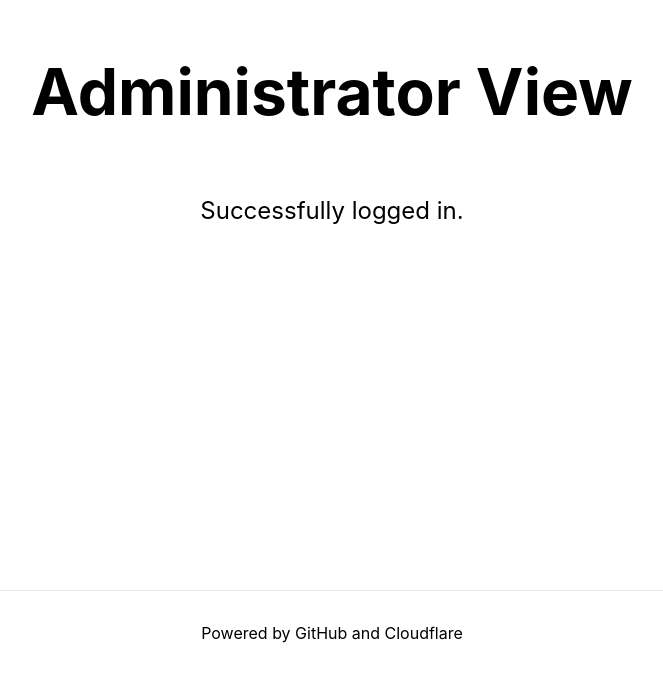
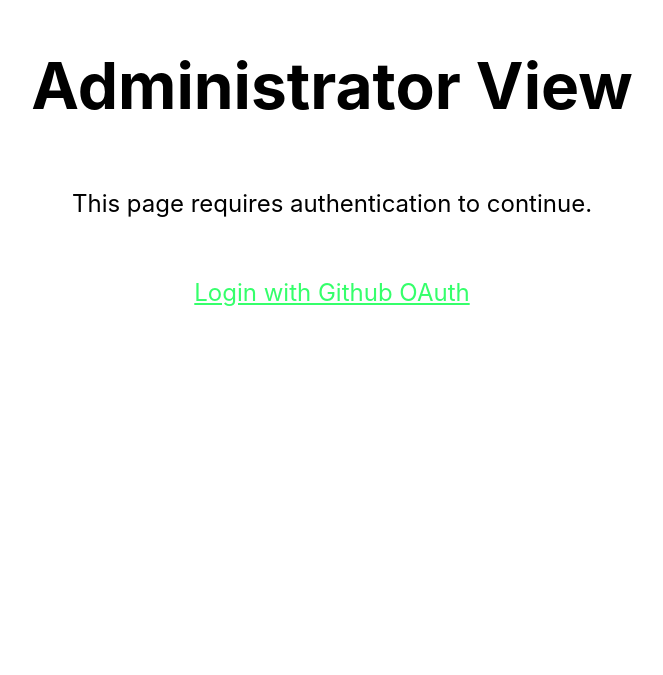
Before and after one commit to jhancock532/rosea, a Next.js app: page /admin in a window 1280 px wide. Shown: the part 210-885 px from the top of the page, without its empty margins (308-971 px from the left). After the commit the page ends 800 px from the top, so only its background shows below. Built offline with nearby package versions, Linux system fonts and the light colour scheme.

Commit message:
fix oauth setup

```diff
--- a/pages/admin.tsx
+++ b/pages/admin.tsx
@@ -20,7 +20,9 @@ const Admin: NextPage = () => {
   }, []);
 
   useEffect(() => {
-    setLoginStatus("logged-in");
+    if (apiToken.length > 0) {
+      setLoginStatus("logged-in");
+    }
   }, [apiToken]);
 
   async function login(code: string) {
@@ -67,7 +69,7 @@ const Admin: NextPage = () => {
               This page requires authentication to continue.
             </p>
 
-            <p className={styles.description}>
+            <p className={styles.login}>
               <a href="https://github-oauth-login.james-hancock6775.workers.dev">
                 Login with Github OAuth
               </a>
@@ -80,10 +82,6 @@ const Admin: NextPage = () => {
           </>
         )}
       </main>
-
-      <footer className={styles.footer}>
-        Powered by GitHub and Cloudflare
-      </footer>
     </div>
   );
 };
--- a/pages/index.tsx
+++ b/pages/index.tsx
@@ -20,10 +20,6 @@ const Home: NextPage = () => {
 
         <p className={styles.description}>{homePageContent.description}</p>
       </main>
-
-      <footer className={styles.footer}>
-        Powered by GitHub and Cloudflare
-      </footer>
     </div>
   );
 };
--- a/styles/Home.module.css
+++ b/styles/Home.module.css
@@ -33,7 +33,13 @@
 }
 
 .description {
-  margin: 4rem 0;
+  margin: 4rem 0 2rem 0;
   line-height: 1.5;
   font-size: 1.5rem;
 }
+
+.login {
+  text-decoration: underline;
+  font-size: 1.5rem;
+  color: rgb(53, 255, 107);
+}
```
